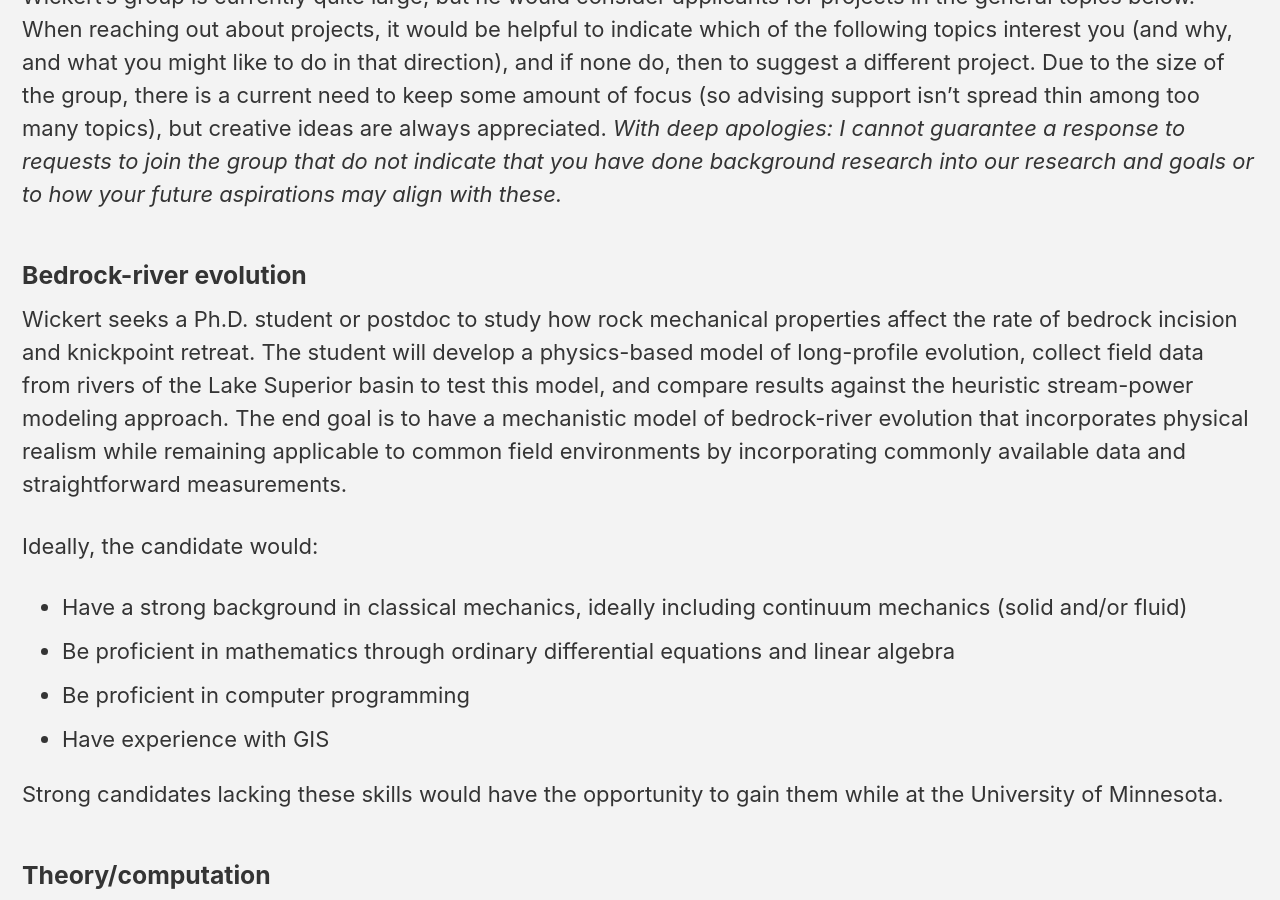
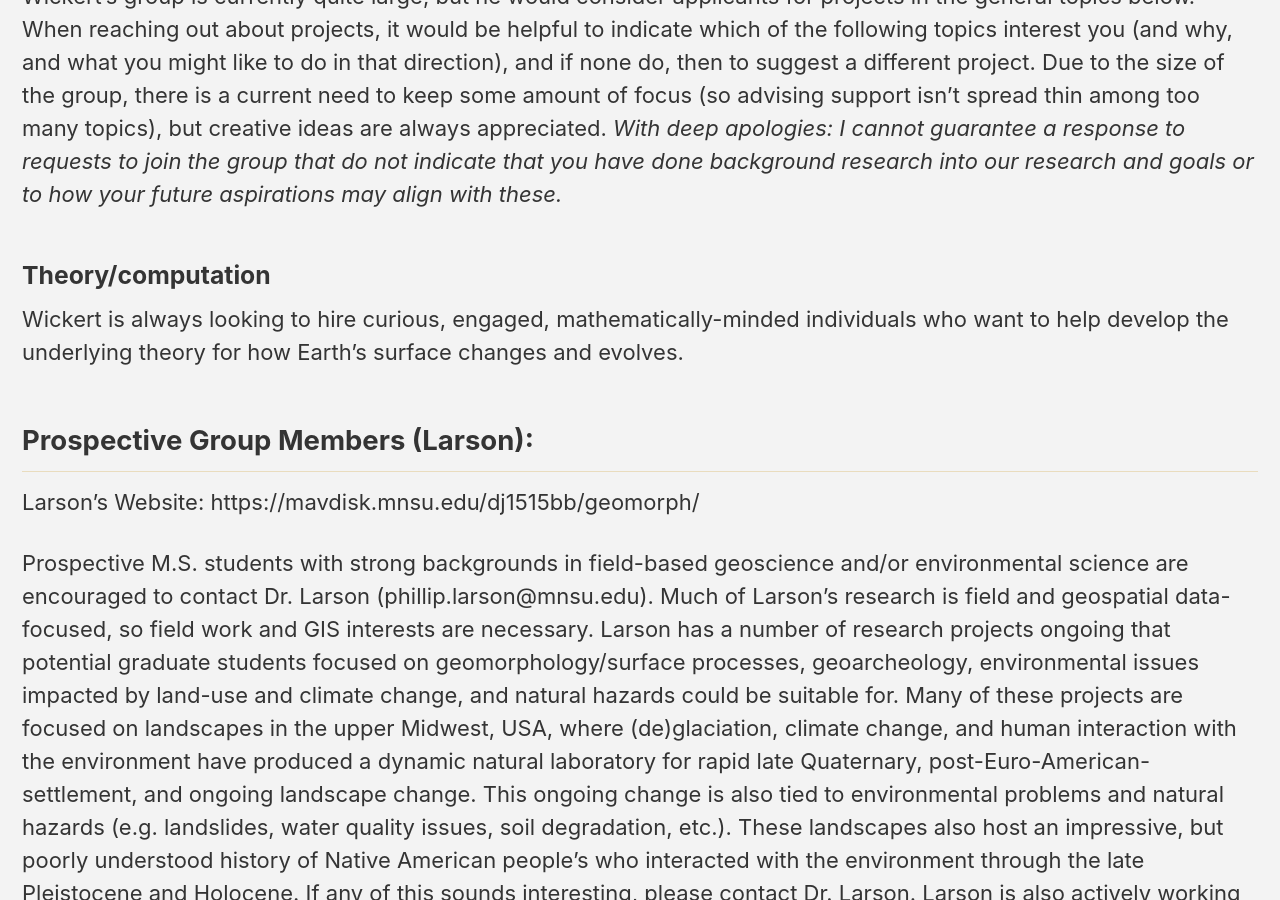
Before and after one commit to MNiMORPH/MNiMORPH.github.io, a Jekyll site: the page built from _pages/prospective.md, in a window 1280 px wide and 900 px high, scrolled down 3357 px. Built offline with Jekyll 4.4.1, drawn with Linux system fonts in a browser that asks for light colours; cached includes are drawn as plain includes; nearby versions of some CDN libraries.

Commit message:
prospective: remove the bedrock-river Ph.D./postdoc posting; the search is over (Andy)
Co-Authored-By: Claude Opus 5.5 <noreply@anthropic.com>

```diff
--- a/_pages/prospective.md
+++ b/_pages/prospective.md
@@ -55,18 +55,6 @@ The University of Minnesota assesses application fees to help fund its graduate
 Research broadly focuses on questions of river systems, sea level, glaciers, and paleoclimate. Our primary tools are continuum mechanics, computational analyses, instrumentation design, data synthesis, and field measurements. I am generally in search of students with strong mathematics/engineering/fluid mechanics backgrounds, though I do also bring in more traditional geologists/geographers.
 
 Wickert's group is currently quite large, but he would consider applicants for projects in the general topics below. When reaching out about projects, it would be helpful to indicate which of the following topics interest you (and why, and what you might like to do in that direction), and if none do, then to suggest a different project. Due to the size of the group, there is a current need to keep some amount of focus (so advising support isn't spread thin among too many topics), but creative ideas are always appreciated. *With deep apologies: I cannot guarantee a response to requests to join the group that do not indicate that you have done background research into our research and goals or to how your future aspirations may align with these.*
-
-### Bedrock-river evolution
-
-Wickert seeks a Ph.D. student or postdoc to study how rock mechanical properties affect the rate of bedrock incision and knickpoint retreat. The student will develop a physics-based model of long-profile evolution, collect field data from rivers of the Lake Superior basin to test this model, and compare results against the heuristic stream-power modeling approach. The end goal is to have a mechanistic model of bedrock-river evolution that incorporates physical realism while remaining applicable to common field environments by incorporating commonly available data and straightforward measurements.
-
-Ideally, the candidate would:
-* Have a strong background in classical mechanics, ideally including continuum mechanics (solid and/or fluid)
-* Be proficient in mathematics through ordinary differential equations and linear algebra
-* Be proficient in computer programming
-* Have experience with GIS
-
-Strong candidates lacking these skills would have the opportunity to gain them while at the University of Minnesota.
 
 ### Theory/computation
 
```
